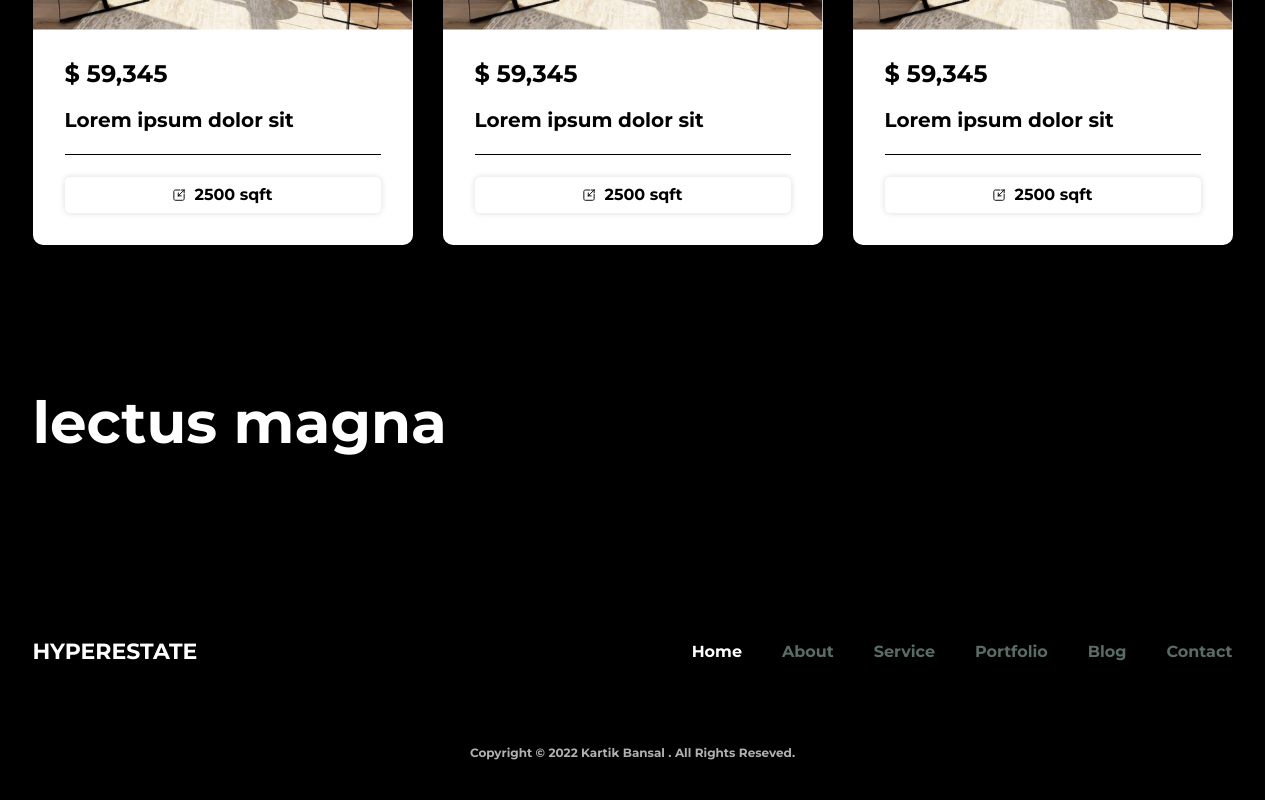
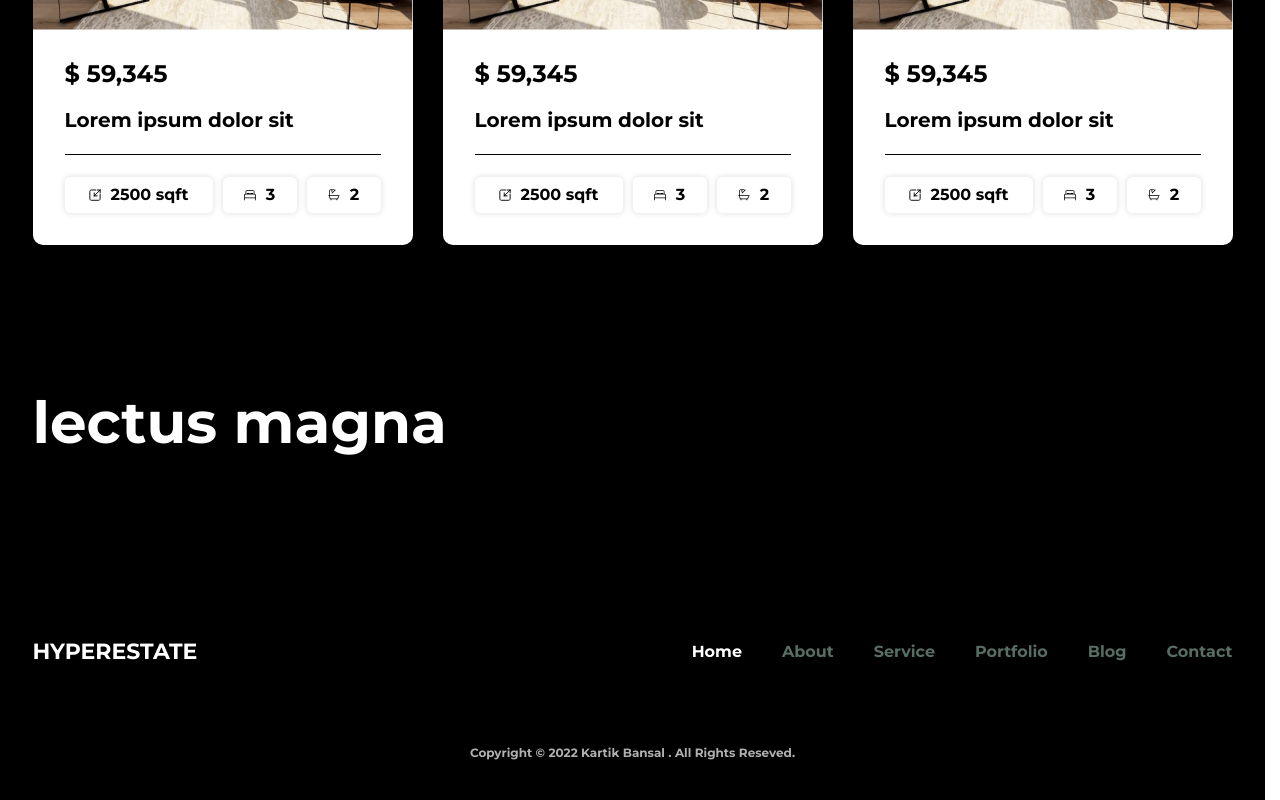
Before and after one commit to suorgx/case, a Vue app: page / in a window 1280 px wide. Shown: the part 1424-2224 px from the top of the page. Built offline with nearby package versions, Linux system fonts and the light colour scheme.

Commit message:
add svg icons

```diff
--- a/src/components/TheCard.vue
+++ b/src/components/TheCard.vue
@@ -22,7 +22,9 @@ export default defineComponent({
 			</div>
 			<div class="the-card__divider"></div>
 			<div class="the-card__chips">
-				<TheChip></TheChip>
+				<TheChip text="2500 sqft"></TheChip>
+				<TheChip text="3" icon="bed"></TheChip>
+				<TheChip text="2" icon="bath"></TheChip>
 			</div>
 		</div>
 	</div>
@@ -68,5 +70,12 @@ export default defineComponent({
 		font-size: 20px;
 		font-weight: 700;
 	}
+
+	&__chips {
+		display: grid;
+		grid-template-columns: 2fr 1fr 1fr;
+		gap: 10px;
+		align-items: center;
+	}
 }
 </style>
--- a/src/components/TheChip.vue
+++ b/src/components/TheChip.vue
@@ -2,15 +2,22 @@
 import {defineComponent} from 'vue'
 
 export default defineComponent({
-	name: "TheChip"
+	name: "TheChip",
+	props: {
+		text: String,
+		icon: {
+			type: String,
+			default: 'link'
+		}
+	}
 })
 </script>
 
 <template>
 <div class="the-chip">
-	<img class="the-chip__icon" src="@/assets/images/card_icon_link.svg" alt="" />
+	<img class="the-chip__icon" :src="`src/assets/images/card_icon_${icon}.svg`" alt="" />
 	<div class="the-chip__name">
-		2500 sqft
+		{{ text }}
 	</div>
 </div>
 </template>
--- a/src/main.js
+++ b/src/main.js
@@ -1,5 +1,5 @@
 import {createApp} from 'vue'
-import './global.scss'
+import './assets/scss/global.scss'
 import App from './App.vue'
 
 createApp(App).mount('#app')
```
Also changed, not shown: src/assets/images/card_icon_bath.svg (added), src/assets/images/card_icon_bed.svg (added), src/assets/scss/global.scss (renamed from src/global.scss).
